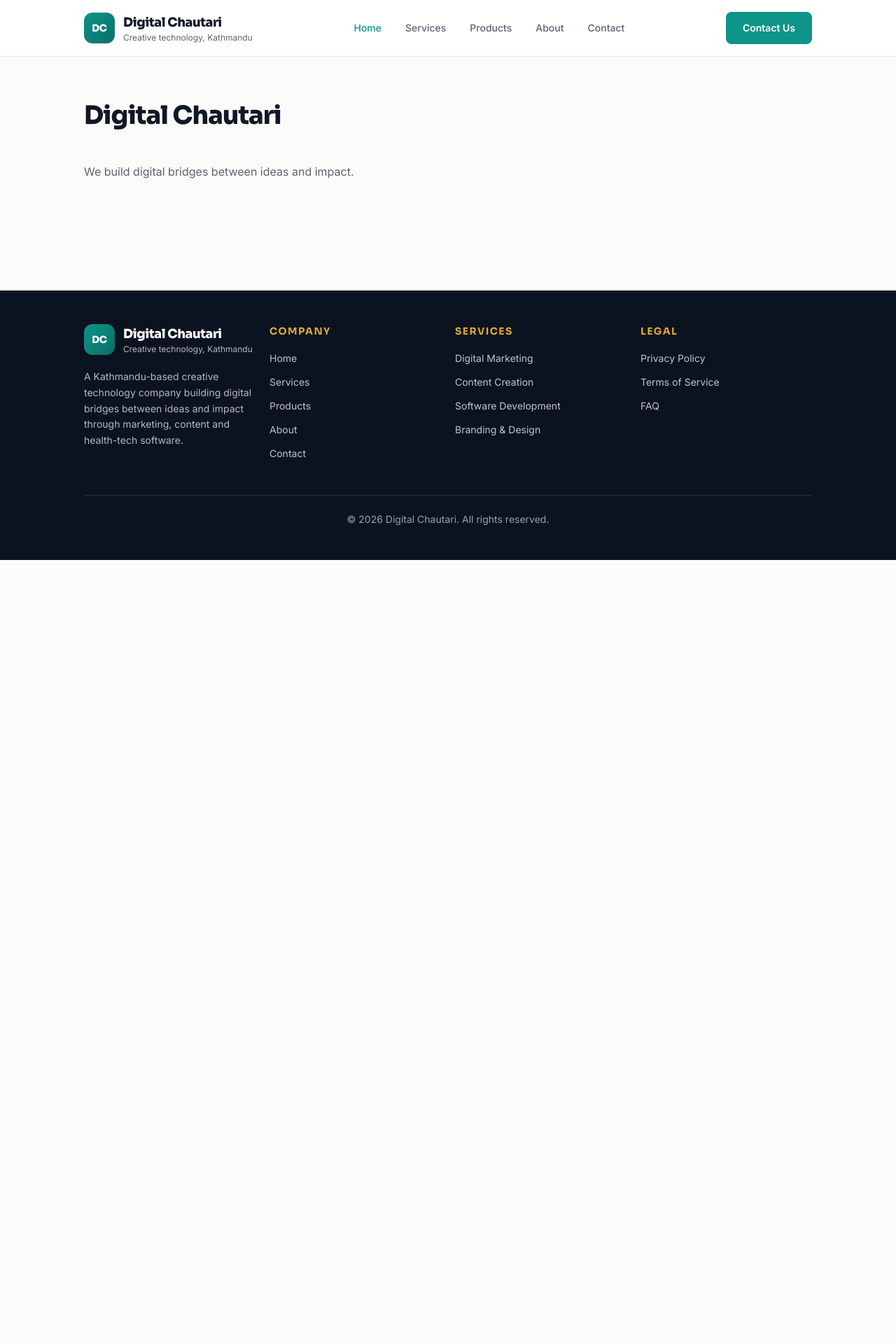
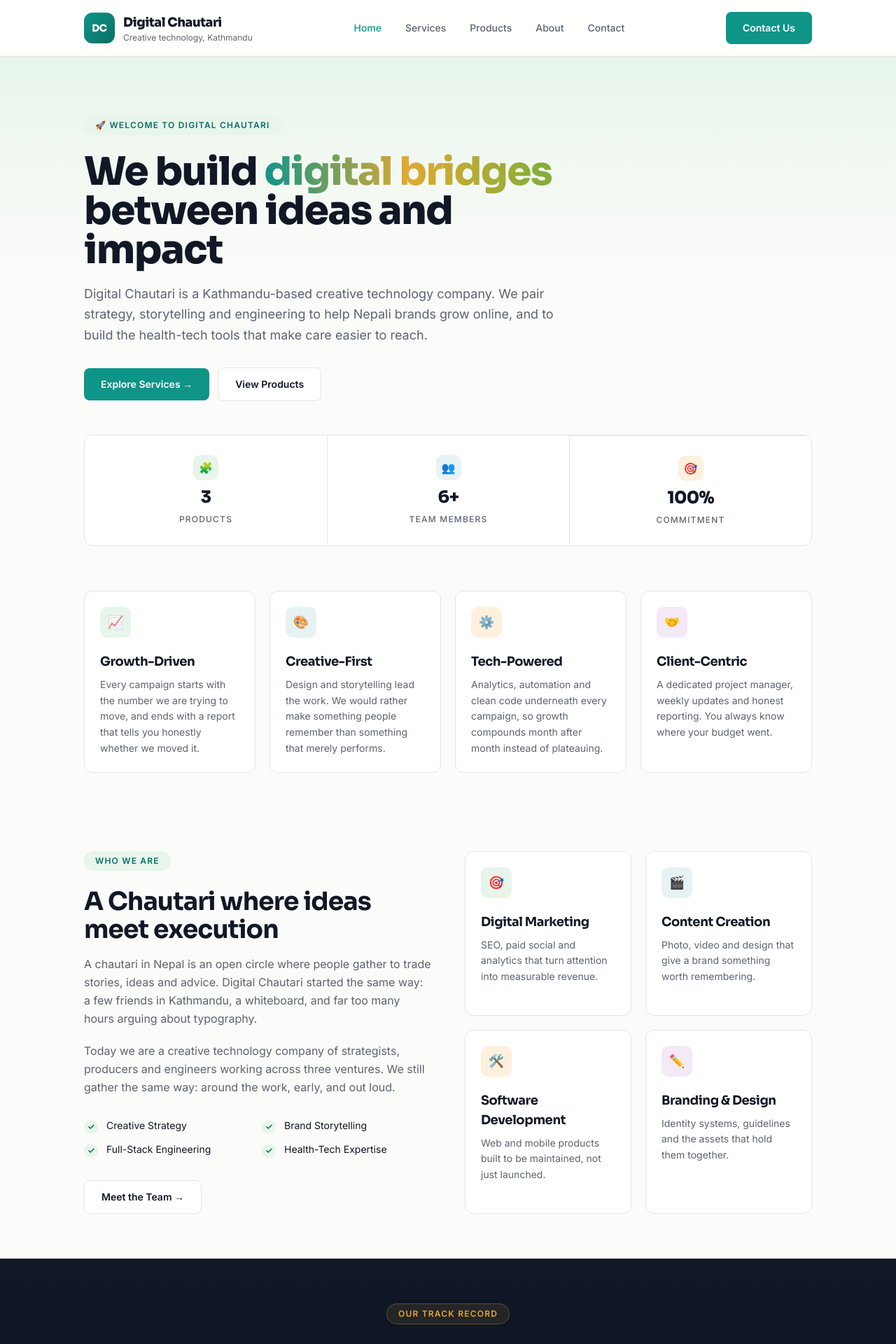
Before and after one commit to kapilraut1/Digital-chautari, a Next.js app: page / in a window 1280 px wide. Shown: the top 1920 px of the page at 70% size. Before the commit the page ends 800 px from the top, so only its background shows below. Built offline with nearby package versions, Linux system fonts and the light colour scheme.

Commit message:
feat: compose home page from sections

```diff
--- a/app/page.tsx
+++ b/app/page.tsx
@@ -1,14 +1,27 @@
+import { BlogTeaser } from "@/components/home/BlogTeaser";
+import { ClosingCta } from "@/components/home/ClosingCta";
+import { FeatureStrip } from "@/components/home/FeatureStrip";
+import { HomeHero } from "@/components/home/HomeHero";
+import { Process } from "@/components/home/Process";
+import { ProductTeaser } from "@/components/home/ProductTeaser";
+import { Sectors } from "@/components/home/Sectors";
+import { StatsBanner } from "@/components/home/StatsBanner";
+import { Testimonials } from "@/components/home/Testimonials";
+import { WhoWeAre } from "@/components/home/WhoWeAre";
+
 export default function Home() {
   return (
     <main id="main" className="flex-1">
-      <div className="mx-auto w-full max-w-content px-gutter-mobile py-section nav:px-gutter">
-        <h1 className="font-display text-4xl font-extrabold tracking-tight text-ink">
-          Digital Chautari
-        </h1>
-        <p className="mt-section-tight max-w-lede text-muted">
-          We build digital bridges between ideas and impact.
-        </p>
-      </div>
+      <HomeHero />
+      <FeatureStrip />
+      <WhoWeAre />
+      <StatsBanner />
+      <ProductTeaser />
+      <Sectors />
+      <Process />
+      <Testimonials />
+      <BlogTeaser />
+      <ClosingCta />
     </main>
   );
 }
```
